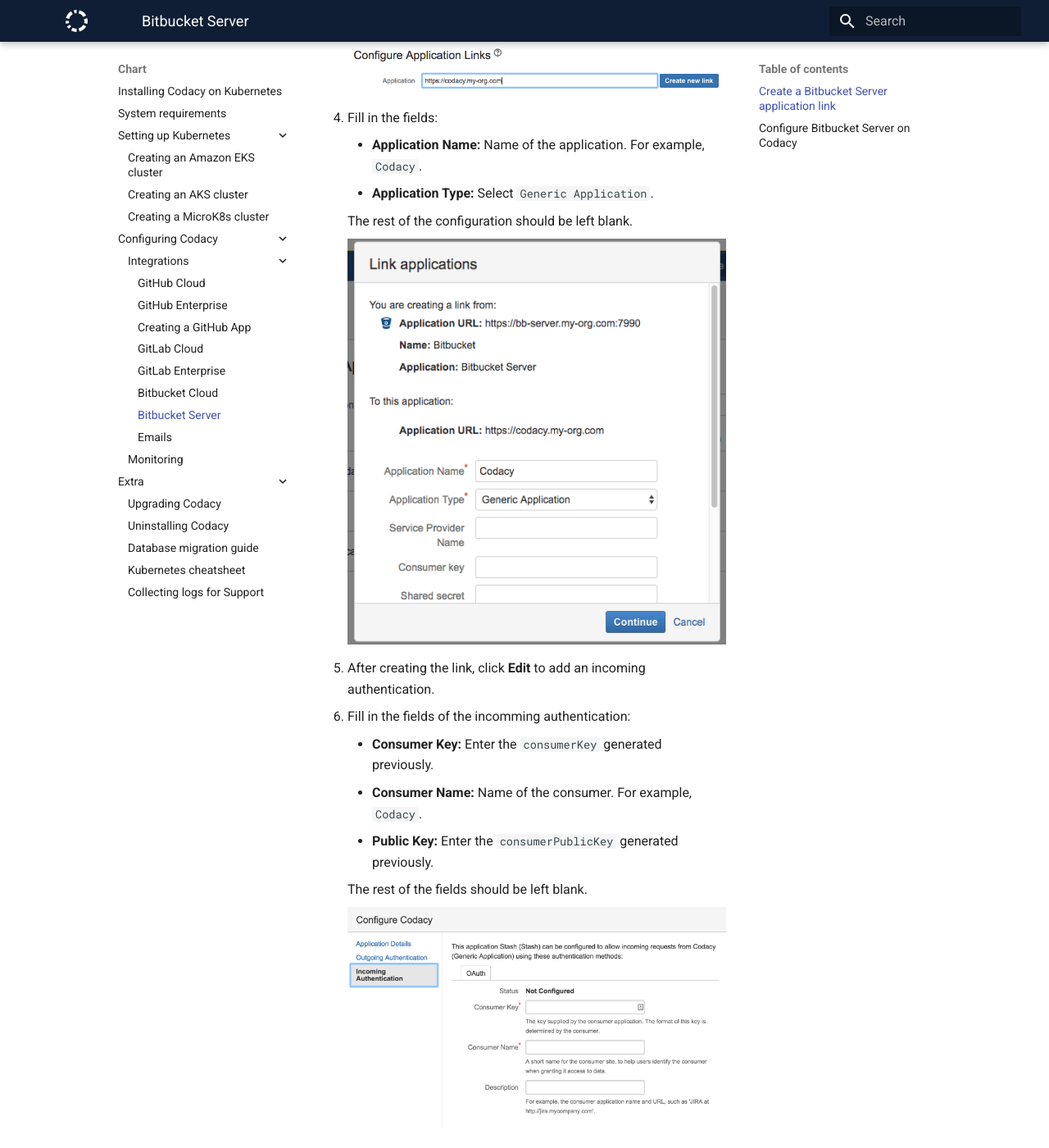
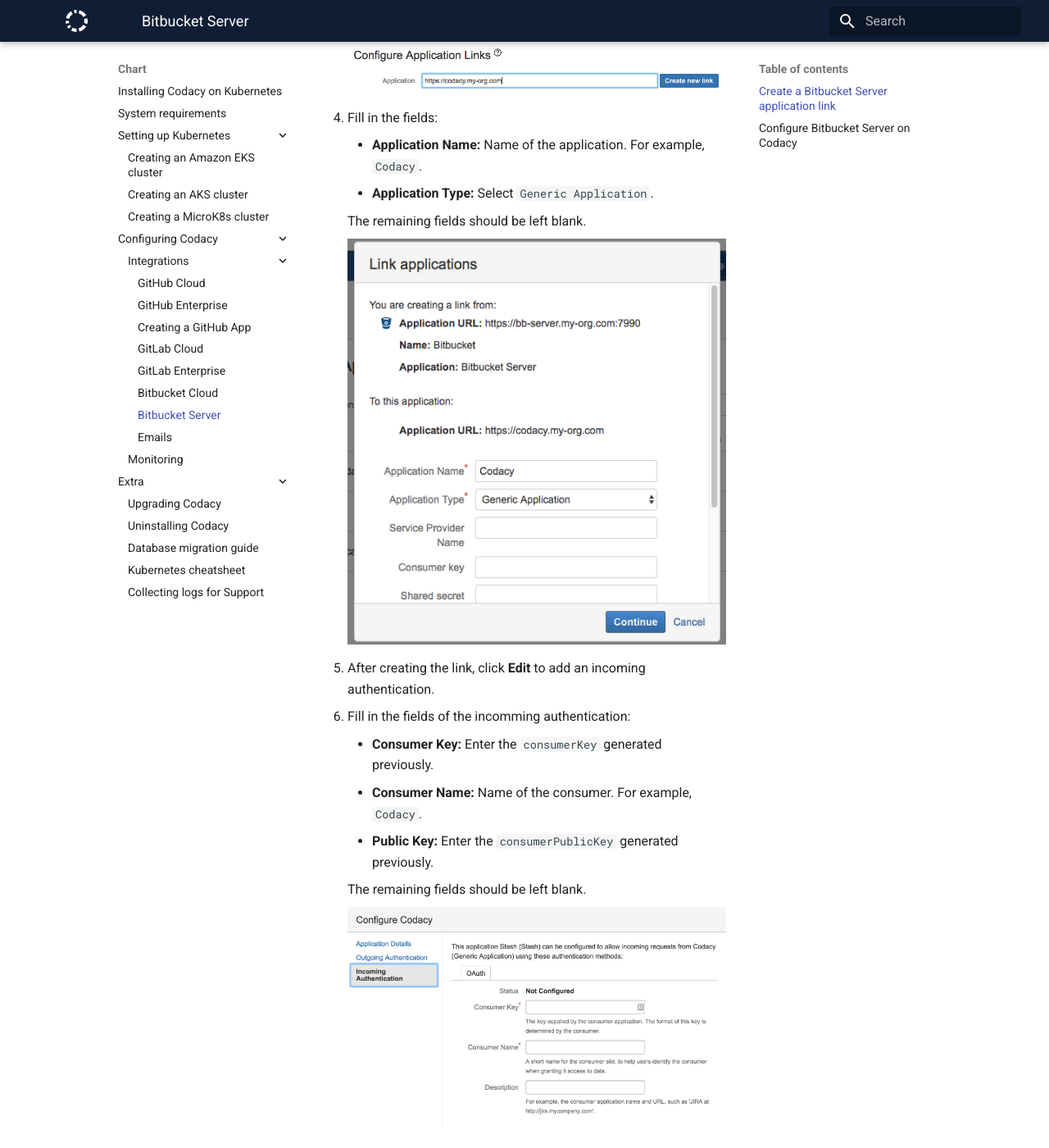
Before and after one commit to codacy/chart, an MkDocs documentation site: the page built from docs/configuration/integrations/bitbucket-server.md, in a window 1280 px wide and 1400 px high, scrolled down 785 px. Shown: the whole window at 82% size. Built offline with MkDocs 1.6.1 and Material for MkDocs 9.7.7, drawn with Linux system fonts in a browser that asks for light colours.

Commit message:
Small edit to bitbucket-server.md

```diff
--- a/docs/configuration/integrations/bitbucket-server.md
+++ b/docs/configuration/integrations/bitbucket-server.md
@@ -27,7 +27,7 @@
     -   **Application Name:** Name of the application. For example, `Codacy`.
     -   **Application Type:** Select `Generic Application`.
 
-    The rest of the configuration should be left blank.
+    The remaining fields should be left blank.
 
     ![Bitbucket Server application link naming](images/bitbucket-server-link-naming.png)
 
@@ -39,7 +39,7 @@
     -   **Consumer Name:** Name of the consumer. For example, `Codacy`.
     -   **Public Key:** Enter the `consumerPublicKey` generated previously.
 
-    The rest of the fields should be left blank.
+    The remaining fields should be left blank.
 
     ![Bitbucket Server incomming authentication](images/bitbucket-server-incoming-authentication.png)
 
```
